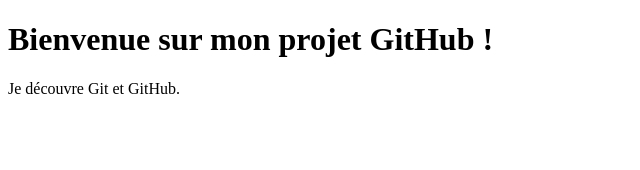
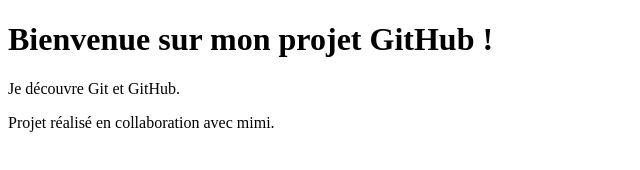
Before and after one commit to SarraSarroura/test-github, a plain HTML site: page index.html in a window 1280 px wide. Shown: the whole page, without its empty margins (0-640 px from the left). Drawn offline with Linux system fonts and the light colour scheme.

Commit message:
Add collaboration note in index.html

```diff
--- a/index.html
+++ b/index.html
@@ -9,6 +9,6 @@
 
     <h1>Bienvenue sur mon projet GitHub !</h1>
     <p>Je découvre Git et GitHub.</p>
-
+    <p>Projet réalisé en collaboration avec mimi.</p>
 </body>
 </html>
```
